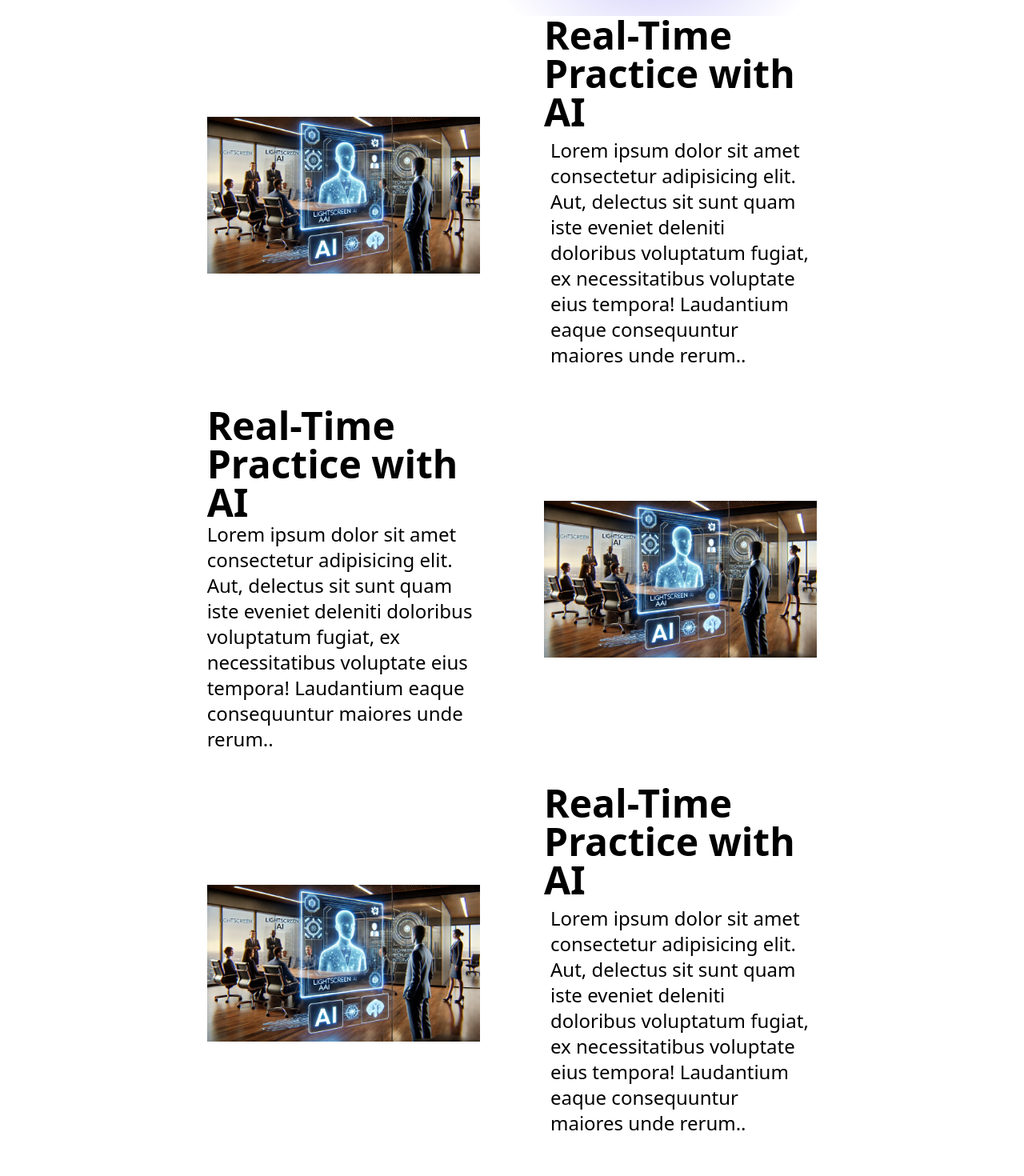
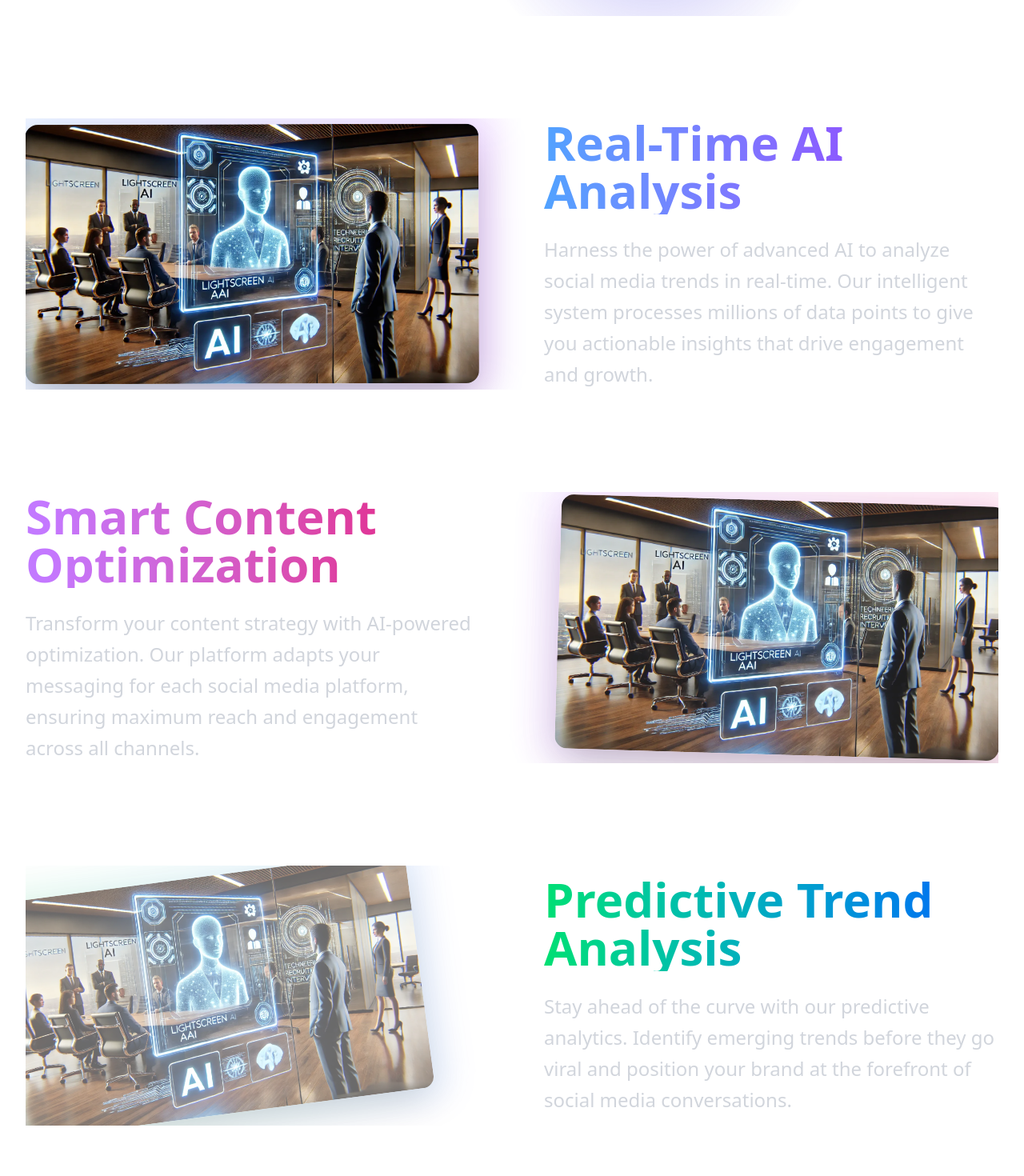
Before and after one commit to mitanshu-agr711/AIfrontend, a Next.js app in the folder aifrontend/: page / in a window 1280 px wide. Shown: the part 780-2250 px from the top of the page at 80% size. Built offline with nearby package versions, Linux system fonts and the light colour scheme; a small style sheet from the web is missing.

Commit message:
successfully added animation

```diff
--- a/aifrontend/src/app/(routes)/home/page.tsx
+++ b/aifrontend/src/app/(routes)/home/page.tsx
@@ -10,7 +10,7 @@ import Link from "next/link";
 import Image from "next/image";
 import { ArrowRight } from "lucide-react";
 import { GradientBackground } from "../../../components/gradient-background"
-import "taos/dist/taos.css";
+import { useScrollTransform } from "../../../components/image";
 
 
 export default function Home() {
@@ -36,23 +36,25 @@ export default function Home() {
 
   const [menuOpen, setMenuOpen] = useState(false);
 
-  const [scrolled, setScrolled] = useState(false);
 
-  useEffect(() => {
-    const handleScroll = () => {
-      setScrolled(window.scrollY > 30);
-    };
-    window.addEventListener("scroll", handleScroll);
-    return () => window.removeEventListener("scroll", handleScroll);
-  }, [])
+   const [leftRef1, leftStyle1] = useScrollTransform({
+    fromX: -100, toX: 0, fromRot: -15, toRot: 0
+  });
 
-   useEffect(() => {
-    require("taos");
-  }, []);
+  const [leftRef2, leftStyle2] = useScrollTransform({
+    fromX: -120, toX: 0, fromRot: -18, toRot: 0
+  });
 
+  const [rightRef, rightStyle] = useScrollTransform({
+    fromX: 100, toX: 0, fromRot: 15, toRot: 0
+  });
+
+  const [rightRef2, rightStyle2] = useScrollTransform({
+    fromX: 120, toX: 0, fromRot: 18, toRot: 0
+  });
 
   return (
-    <div className="flex min-h-screen flex-col">
+    <div className="flex min-h-screen flex-col  overflow-x-hidden">
       <GradientBackground />
       <nav className="fixed top-5 left-1/2 transform -translate-x-1/2 z-50 flex justify-center items-center w-[60%] lg:w-1/2 rounded-full
     bg-transparent md:border-b md:border-white/20 shadow-md  backdrop-blur-md mb-30">
@@ -158,59 +160,127 @@ export default function Home() {
             </div>
           </div>
         </section>
-        <section
-          id="feature"
-          className="flex flex-col justify-center items-center min-h-screen w-full mx-auto space-y-10"
+       <section id="features" className="py-32 px-4 sm:px-6 lg:px-8 overflow-hidden">
+          <div className="max-w-7xl mx-auto space-y-32 overflow-hidden">
+
+            {/* Feature 1 */}
+            <div className="flex flex-col lg:flex-row items-center justify-between gap-16 lg:gap-20 overflow-hidden">
+              <div
+                ref={leftRef1}
+                style={leftStyle1}
+                className="w-full lg:w-1/2 transition-all duration-700 ease-out max-w-full"
               >
-          <div className="flex flex-row justify-center items-center space-x-20 w-full max-w-5xl mx-auto">
-            <div className="w-1/3 "data-taos="fade-right" >
-              <Image src="/ai.webp" alt="AI illustration" width={1000} height={800} />
+                <div className="relative group max-w-full">
+                  <div className="absolute -inset-4 bg-gradient-to-r from-blue-500/20 to-purple-600/20 rounded-3xl blur-xl group-hover:blur-2xl transition-all duration-300"></div>
+                  <Image
+                    src="/ai.webp"
+                    alt="AI illustration"
+                    width={600}
+                    height={450}
+                    className="relative rounded-2xl shadow-2xl transform group-hover:scale-105 transition-transform duration-500 max-w-full h-auto"
+                  />
                 </div>
-            <div className="w-1/3">
-              <h1 className="font-bold text-5xl">Real-Time Practice with AI</h1>
-              <p className="text-2xl m-2">
-                Lorem ipsum dolor sit amet consectetur adipisicing elit. Aut, delectus sit sunt quam iste eveniet deleniti doloribus voluptatum fugiat, ex necessitatibus voluptate eius tempora! Laudantium eaque consequuntur maiores unde rerum..
+              </div>
+              <div className="w-full lg:w-1/2 text-center lg:text-left">
+                <h2 className="font-bold text-4xl sm:text-5xl lg:text-6xl mb-6 text-transparent bg-clip-text bg-gradient-to-r from-blue-400 to-purple-600">
+                  Real-Time AI Analysis
+                </h2>
+                <p className="text-xl sm:text-2xl text-gray-300 leading-relaxed">
+                  Harness the power of advanced AI to analyze social media trends in real-time. Our intelligent system
+                  processes millions of data points to give you actionable insights that drive engagement and growth.
                 </p>
               </div>
             </div>
 
-          <div className="flex flex-row justify-center items-center space-x-20 w-full max-w-5xl mx-auto">
-            <div className="w-1/3">
-              <h1 className="font-bold text-5xl">Real-Time Practice with AI</h1>
-              <p className="text-2xl">
-                Lorem ipsum dolor sit amet consectetur adipisicing elit. Aut, delectus sit sunt quam iste eveniet deleniti doloribus voluptatum fugiat, ex necessitatibus voluptate eius tempora! Laudantium eaque consequuntur maiores unde rerum..
-              </p>
-            </div>
-            <div className="w-1/3" data-taos="fade-left">
-              <Image src="/ai.webp" alt="AI illustration" width={1000} height={800} />
+            {/* Feature 2 */}
+            <div className="flex flex-col lg:flex-row-reverse items-center justify-between gap-16 lg:gap-20 overflow-hidden">
+              <div
+                ref={rightRef}
+                style={rightStyle}
+                className="w-full lg:w-1/2 transition-all duration-700 ease-out max-w-full"
+              >
+                <div className="relative group max-w-full">
+                  <div className="absolute -inset-4 bg-gradient-to-r from-purple-500/20 to-pink-600/20 rounded-3xl blur-xl group-hover:blur-2xl transition-all duration-300"></div>
+                  <Image
+                    src="/ai.webp"
+                    alt="AI illustration"
+                    width={600}
+                    height={450}
+                    className="relative rounded-2xl shadow-2xl transform group-hover:scale-105 transition-transform duration-500 max-w-full h-auto"
+                  />
                 </div>
               </div>
-
-          <div className="flex flex-row justify-center items-center space-x-20 w-full max-w-5xl mx-auto">
-            <div className="w-1/3">
-              <Image src="/ai.webp" alt="AI illustration" width={1000} height={800} />
-            </div>
-            <div className="w-1/3">
-              <h1 className="font-bold text-5xl">Real-Time Practice with AI</h1>
-              <p className="text-2xl m-2">
-                Lorem ipsum dolor sit amet consectetur adipisicing elit. Aut, delectus sit sunt quam iste eveniet deleniti doloribus voluptatum fugiat, ex necessitatibus voluptate eius tempora! Laudantium eaque consequuntur maiores unde rerum..
+              <div className="w-full lg:w-1/2 text-center lg:text-left">
+                <h2 className="font-bold text-4xl sm:text-5xl lg:text-6xl mb-6 text-transparent bg-clip-text bg-gradient-to-r from-purple-400 to-pink-600">
+                  Smart Content Optimization
+                </h2>
+                <p className="text-xl sm:text-2xl text-gray-300 leading-relaxed">
+                  Transform your content strategy with AI-powered optimization. Our platform adapts your messaging
+                  for each social media platform, ensuring maximum reach and engagement across all channels.
                 </p>
               </div>
             </div>
 
-          <div className="flex flex-row justify-center items-center space-x-20 w-full max-w-5xl mx-auto">
-            <div className="w-1/3">
-              <h1 className="font-bold text-5xl">Real-Time Practice with AI</h1>
-              <p className="text-2xl">
-                Lorem ipsum dolor sit amet consectetur adipisicing elit. Aut, delectus sit sunt quam iste eveniet deleniti doloribus voluptatum fugiat, ex necessitatibus voluptate eius tempora! Laudantium eaque consequuntur maiores unde rerum..
+            {/* Feature 3 */}
+            <div className="flex flex-col lg:flex-row items-center justify-between gap-16 lg:gap-20 overflow-hidden">
+              <div
+                ref={leftRef2}
+                style={leftStyle2}
+                className="w-full lg:w-1/2 transition-all duration-700 ease-out max-w-full"
+              >
+                <div className="relative group max-w-full">
+                  <div className="absolute -inset-4 bg-gradient-to-r from-green-500/20 to-blue-600/20 rounded-3xl blur-xl group-hover:blur-2xl transition-all duration-300"></div>
+                  <Image
+                    src="/ai.webp"
+                    alt="AI illustration"
+                    width={600}
+                    height={450}
+                    className="relative rounded-2xl shadow-2xl transform group-hover:scale-105 transition-transform duration-500 max-w-full h-auto"
+                  />
+                </div>
+              </div>
+              <div className="w-full lg:w-1/2 text-center lg:text-left">
+                <h2 className="font-bold text-4xl sm:text-5xl lg:text-6xl mb-6 text-transparent bg-clip-text bg-gradient-to-r from-green-400 to-blue-600">
+                  Predictive Trend Analysis
+                </h2>
+                <p className="text-xl sm:text-2xl text-gray-300 leading-relaxed">
+                  Stay ahead of the curve with our predictive analytics. Identify emerging trends before they go viral
+                  and position your brand at the forefront of social media conversations.
                 </p>
               </div>
-            <div className="w-1/3">
-              <Image src="/ai.webp" alt="AI illustration" width={1000} height={800} />
+            </div>
+
+            {/* Feature 4 */}
+            <div className="flex flex-col lg:flex-row-reverse items-center justify-between gap-16 lg:gap-20 overflow-hidden">
+              <div
+                ref={rightRef2}
+                style={rightStyle2}
+                className="w-full lg:w-1/2 transition-all duration-700 ease-out max-w-full"
+              >
+                <div className="relative group max-w-full">
+                  <div className="absolute -inset-4 bg-gradient-to-r from-orange-500/20 to-red-600/20 rounded-3xl blur-xl group-hover:blur-2xl transition-all duration-300"></div>
+                  <Image
+                    src="/ai.webp"
+                    alt="AI illustration"
+                    width={600}
+                    height={450}
+                    className="relative rounded-2xl shadow-2xl transform group-hover:scale-105 transition-transform duration-500 max-w-full h-auto"
+                  />
                 </div>
               </div>
+              <div className="w-full lg:w-1/2 text-center lg:text-left">
+                <h2 className="font-bold text-4xl sm:text-5xl lg:text-6xl mb-6 text-transparent bg-clip-text bg-gradient-to-r from-orange-400 to-red-600">
+                  Advanced Analytics Dashboard
+                </h2>
+                <p className="text-xl sm:text-2xl text-gray-300 leading-relaxed">
+                  Get comprehensive insights with our intuitive dashboard. Track performance metrics, audience sentiment,
+                  and engagement patterns with beautiful visualizations and actionable recommendations.
+                </p>
+              </div>
+            </div>
+
+          </div>
         </section>
-
 
       </main>
 
--- /dev/null
+++ b/aifrontend/src/components/image.tsx
@@ -0,0 +1,82 @@
+import { useRef, useEffect, useState } from "react";
+
+export function useScrollTransform({
+  fromX = 0,
+  toX = 0,
+  fromRot = 0,
+  toRot = 0,
+  fromScale = 0.8,
+  toScale = 1,
+  fromOpacity = 0,
+  toOpacity = 1
+}) {
+  const ref = useRef<HTMLElement>(null);
+  const [style, setStyle] = useState({
+    transform: `translateX(${fromX}px) rotate(${fromRot}deg) scale(${fromScale})`,
+    opacity: fromOpacity,
+  });
+
+  useEffect(() => {
+    function handleScroll() {
+      if (!ref.current) return;
+
+      const rect = ref.current.getBoundingClientRect();
+      const windowHeight = window.innerHeight;
+
+
+      const startOffset = windowHeight * 0.8;
+      const endOffset = windowHeight * 0.2;
+
+
+      let progress = 0;
+
+      if (rect.top <= startOffset && rect.bottom >= endOffset) {
+
+        const totalDistance = startOffset - endOffset;
+        const currentDistance = startOffset - rect.top;
+        progress = Math.min(Math.max(currentDistance / totalDistance, 0), 1);
+      } else if (rect.bottom < endOffset) {
+
+        progress = 1;
+      }
+
+
+      const easeProgress = easeOutCubic(progress);
+
+
+      const x = fromX + (toX - fromX) * easeProgress;
+      const rot = fromRot + (toRot - fromRot) * easeProgress;
+      const scale = fromScale + (toScale - fromScale) * easeProgress;
+      const opacity = fromOpacity + (toOpacity - fromOpacity) * easeProgress;
+
+      setStyle({
+        transform: `translateX(${x}px) rotate(${rot}deg) scale(${scale})`,
+        opacity,
+      });
+    }
+
+
+    function easeOutCubic(t: number): number {
+      return 1 - Math.pow(1 - t, 3);
+    }
+
+
+    let ticking = false;
+    function requestTick() {
+      if (!ticking) {
+        requestAnimationFrame(() => {
+          handleScroll();
+          ticking = false;
+        });
+        ticking = true;
+      }
+    }
+
+    window.addEventListener("scroll", requestTick, { passive: true });
+    handleScroll();
+
+    return () => window.removeEventListener("scroll", requestTick);
+  }, [fromX, toX, fromRot, toRot, fromScale, toScale, fromOpacity, toOpacity]);
+
+  return [ref, style];
+}
```
Also changed, not shown: aifrontend/talwind.config.tsx (+20 -31 lines). Lines whose indentation alone changed are shown as unchanged.
